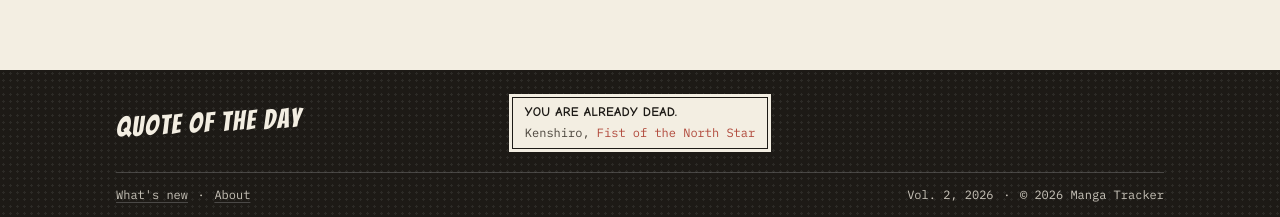
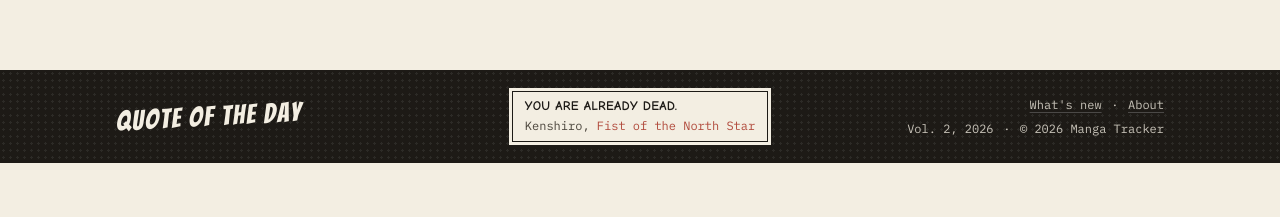
Before and after one commit to Shriyashzzz/mangaTracker, a React (Vite) app in the folder client/: page /prices/1/1 in a window 1280 px wide. Shown: the part 730-947 px from the top of the page. After the commit the page ends 893 px from the top, so only its background shows below. Built offline with nearby package versions, Linux system fonts and the light colour scheme; no server answers; a web font is replaced by a local one.

Commit message:
style: footer back to one slim strip, quote on the page center

```diff
--- a/client/src/layouts/Footer/Footer.tsx
+++ b/client/src/layouts/Footer/Footer.tsx
@@ -23,16 +23,17 @@ export default function Footer() {
       // room for the phones' bottom bar
       className="screentone mt-auto bg-ink text-paper upto-720:pb-[calc(3rem+env(safe-area-inset-bottom))]"
     >
-      <div className="px-gutter mx-auto max-w-page py-6 upto-760:py-5">
-        {/* equal side columns keep the quote on the page's true center, however
-            wide the heading is. Narrower, the heading sits above the quote */}
-        <div className="grid grid-cols-[minmax(0,1fr)_minmax(0,auto)_minmax(0,1fr)] items-center gap-x-8 gap-y-3 upto-980:grid-cols-[minmax(0,1fr)]">
+      {/* one slim strip on laptops, with equal side columns so the quote stays
+          on the page's true center. Narrower, the quote gets a row of its own,
+          with the heading and links above it; on phones the links go under it,
+          so they never run into the heading */}
+      <div className="px-gutter mx-auto grid max-w-page grid-cols-[minmax(16.5rem,1fr)_minmax(0,auto)_minmax(16.5rem,1fr)] items-center gap-x-8 gap-y-4 py-[1.1rem] upto-980:grid-cols-[minmax(0,1fr)_auto] upto-760:gap-x-4 upto-760:gap-y-[0.9rem] upto-760:pt-4">
         <p className="-rotate-3 justify-self-start font-brand text-[1.7rem] leading-none tracking-[1.5px] whitespace-nowrap upto-760:text-[1.3rem]">
           Quote of the day
         </p>
 
         {/* a narration caption box, lettered like a translated manga */}
-          <figure className="caption-box max-w-136 bg-paper px-[0.85rem] pt-[0.45rem] pb-2 text-ink upto-980:max-w-none">
+        <figure className="caption-box max-w-136 justify-self-center bg-paper px-[0.85rem] pt-[0.45rem] pb-2 text-ink upto-980:col-span-full upto-980:row-start-2 upto-980:max-w-none upto-980:justify-self-stretch">
           <div className="animate-quote-in">
             <blockquote className="font-letter text-[0.82rem] leading-[1.3] font-bold tracking-[0.02em] uppercase">
               {quote.text}
@@ -43,10 +44,10 @@ export default function Footer() {
             </figcaption>
           </div>
         </figure>
-        </div>
 
-        {/* the colophon, on its own line under a rule: wraps on phones */}
-        <div className="mt-5 flex flex-wrap justify-between gap-x-6 gap-y-[0.4rem] border-t border-[rgba(127,127,127,0.45)] pt-3 font-mono text-[0.75rem] whitespace-nowrap upto-760:mt-4">
+        {/* two short lines, so this column stays narrow enough to leave the
+            quote room */}
+        <div className="flex flex-col items-end gap-y-[0.3rem] justify-self-end font-mono text-[0.75rem] whitespace-nowrap upto-760:col-span-full upto-760:row-start-3 upto-760:items-start upto-760:justify-self-start">
           <p className="flex gap-[0.6rem] opacity-80">
             <NavLink to="/updates" className={footerLink}>
               What's new
```
Lines whose indentation alone changed are shown as unchanged.
